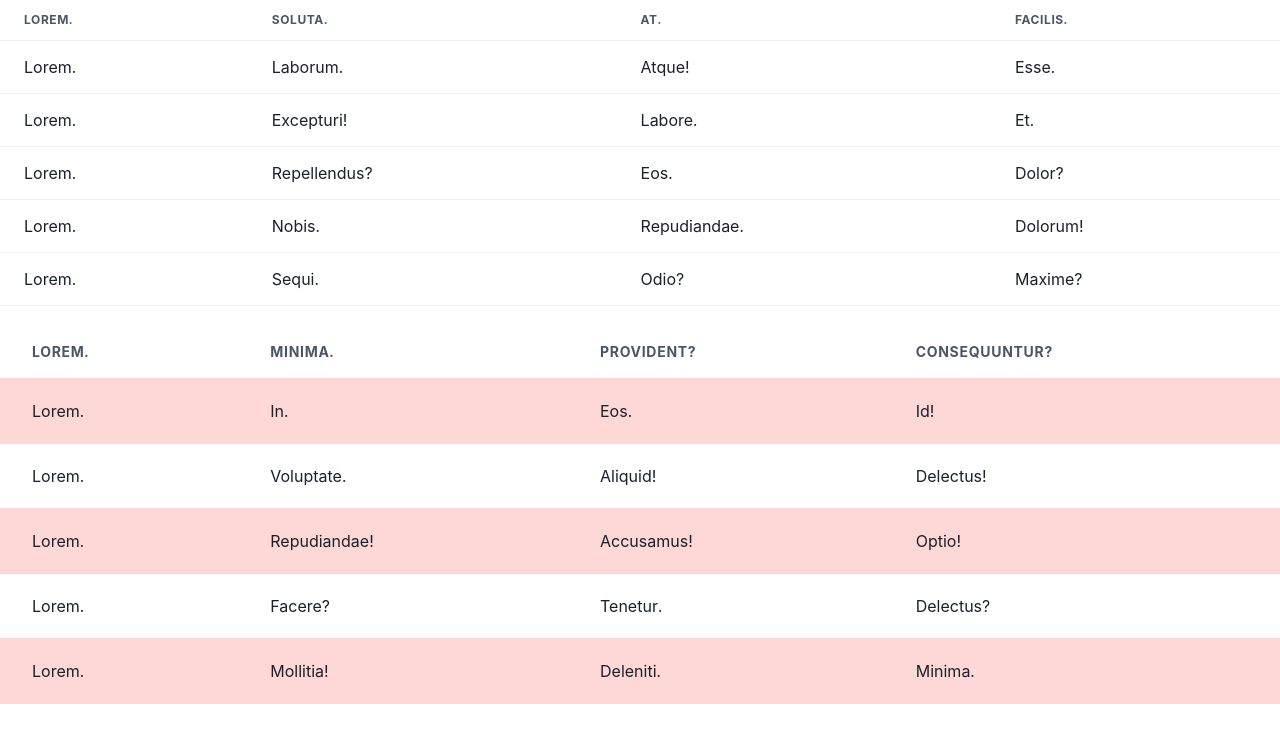
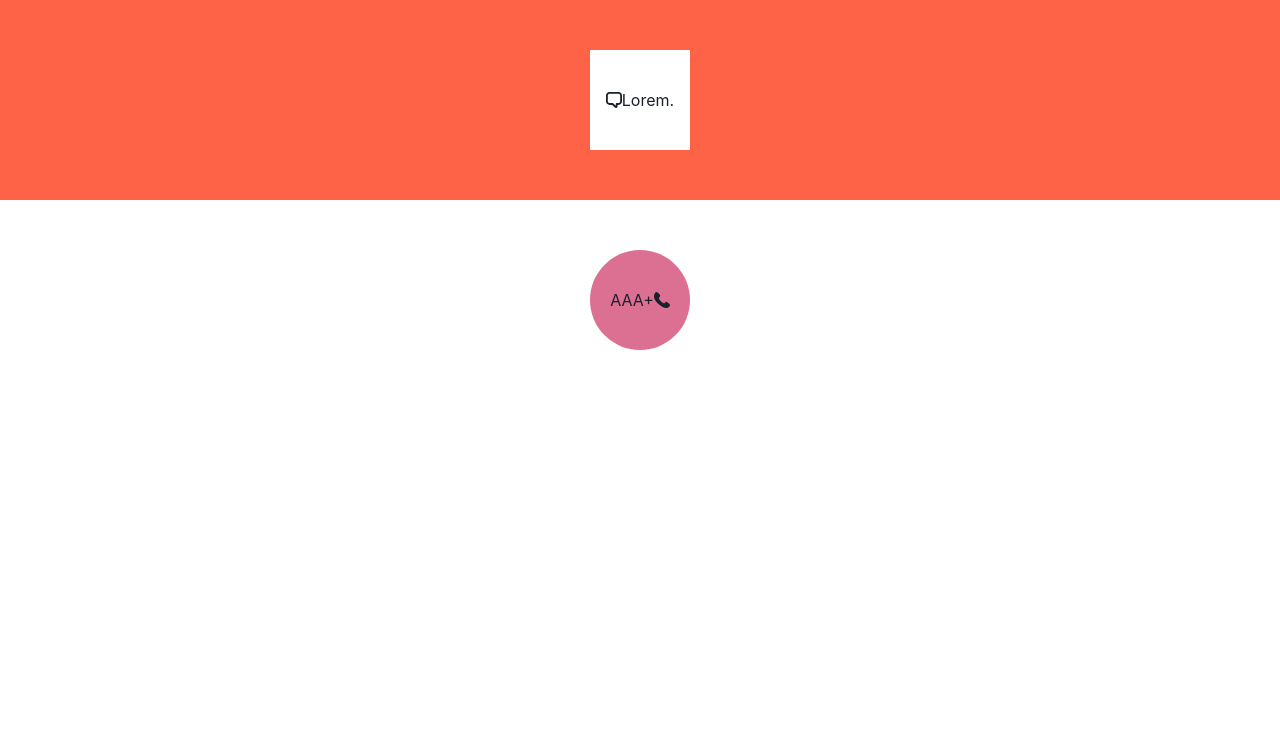
Before and after one commit to jeon602/React103123, a React (Create React App) app: page / in a window 1280 px wide. Shown: the top 742 px of the page. Built offline with nearby package versions, Linux system fonts and the light colour scheme.

Commit message:
Center, Square, Circle used

```diff
--- a/src/App.js
+++ b/src/App.js
@@ -1,116 +1,22 @@
-import {
-  Box,
-  Button,
-  Card,
-  CardBody,
-  CardFooter,
-  CardHeader,
-  Flex,
-  Heading,
-  SimpleGrid,
-  Table,
-  Tbody,
-  Td,
-  Th,
-  Thead,
-  Tr,
-} from "@chakra-ui/react";
+import { Box, Center, Circle, Square } from "@chakra-ui/react";
+import { ChatIcon, PhoneIcon } from "@chakra-ui/icons";
 
 function App() {
   return (
     <>
-      <SimpleGrid columns={1} gap={5}>
-        <Box>
-          {/*Table>Thead>Tr>Th*4>lorem1^^^Tbody>Tr*5>Td*4>lorem1*/}
-          <Table>
-            <Thead>
-              <Tr>
-                <Th>Lorem.</Th>
-                <Th>Soluta.</Th>
-                <Th>At.</Th>
-                <Th>Facilis.</Th>
-              </Tr>
-            </Thead>
-            <Tbody>
-              <Tr>
-                <Td>Lorem.</Td>
-                <Td>Laborum.</Td>
-                <Td>Atque!</Td>
-                <Td>Esse.</Td>
-              </Tr>
-              <Tr>
-                <Td>Lorem.</Td>
-                <Td>Excepturi!</Td>
-                <Td>Labore.</Td>
-                <Td>Et.</Td>
-              </Tr>
-              <Tr>
-                <Td>Lorem.</Td>
-                <Td>Repellendus?</Td>
-                <Td>Eos.</Td>
-                <Td>Dolor?</Td>
-              </Tr>
-              <Tr>
-                <Td>Lorem.</Td>
-                <Td>Nobis.</Td>
-                <Td>Repudiandae.</Td>
-                <Td>Dolorum!</Td>
-              </Tr>
-              <Tr>
-                <Td>Lorem.</Td>
-                <Td>Sequi.</Td>
-                <Td>Odio?</Td>
-                <Td>Maxime?</Td>
-              </Tr>
-            </Tbody>
-          </Table>
-        </Box>
-        {/*Box>Table[variant=striped]>Thead>Tr>Th*4>lorem1^^^Tbody>Tr*5>Td*4>lorem1*/}
-        <Box>
-          <Table variant="striped" colorScheme="red" size="lg">
-            <Thead>
-              <Tr>
-                <Th>Lorem.</Th>
-                <Th>Minima.</Th>
-                <Th>Provident?</Th>
-                <Th>Consequuntur?</Th>
-              </Tr>
-            </Thead>
-            <Tbody>
-              <Tr>
-                <Td>Lorem.</Td>
-                <Td>In.</Td>
-                <Td>Eos.</Td>
-                <Td>Id!</Td>
-              </Tr>
-              <Tr>
-                <Td>Lorem.</Td>
-                <Td>Voluptate.</Td>
-                <Td>Aliquid!</Td>
-                <Td>Delectus!</Td>
-              </Tr>
-              <Tr>
-                <Td>Lorem.</Td>
-                <Td>Repudiandae!</Td>
-                <Td>Accusamus!</Td>
-                <Td>Optio!</Td>
-              </Tr>
-              <Tr>
-                <Td>Lorem.</Td>
-                <Td>Facere?</Td>
-                <Td>Tenetur.</Td>
-                <Td>Delectus?</Td>
-              </Tr>
-              <Tr>
-                <Td>Lorem.</Td>
-                <Td>Mollitia!</Td>
-                <Td>Deleniti.</Td>
-                <Td>Minima.</Td>
-              </Tr>
-            </Tbody>
-          </Table>
-        </Box>
-      </SimpleGrid>
+      <Center bg={"tomato"} h={"200px"}>
+        <Square bg={"white"} w={"100px"} h={"100px"}>
+          <ChatIcon />
+          Lorem.
+        </Square>
+      </Center>
+
+      <Center bg={"yellowgreen.100"} h={"200px"}>
+        <Circle bg={"palevioletred"} w={"100px"} h={"100px"}>
+          AAA+
+          <PhoneIcon />
+        </Circle>
+      </Center>
     </>
   );
 }
```
